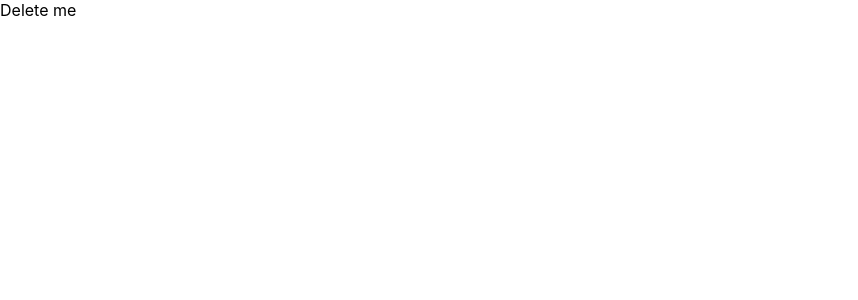
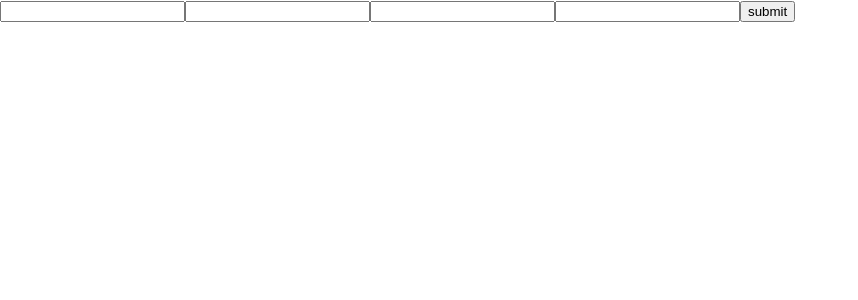
Before and after one commit to matthew-devonport/Parcel-Exercise, a React (Create React App) app: page / in a window 1280 px wide. Shown: the top 300 px of the page, without its empty margins (0-858 px from the left). Built offline with nearby package versions, Linux system fonts and the light colour scheme.

Commit message:
setup basics of form

```diff
--- a/src/App.js
+++ b/src/App.js
@@ -1,5 +1,4 @@
 import React from 'react';
-import logo from './logo.svg';
 import './App.css';
 
 import Form from './components/Form'
--- a/src/components/Form.jsx
+++ b/src/components/Form.jsx
@@ -1,13 +1,56 @@
 import React from 'react';
 
 
-function Form() {
-  return (
+class Form extends React.Component {
+    constructor(props) {
+        super(props);
+        this.state = {
+          length: '',
+          breadth: '',
+          height: '',
+          weight: ''};
+        this.handleChange = this.handleChange.bind(this);
+        this.handleSubmit = this.handleSubmit.bind(this);
 
-    <div>Delete me</div>
+
+    }
+
+    handleChange(event) {
+     this.setState(
+       {[event.target.length]: event.target.value,
+        [event.target.breadth]: event.target.value,
+        [event.target.height]: event.target.value,
+        [event.target.weight]: event.target.value
+        }
+       );
+   }
+
+   handleSubmit(event) {
+    event.preventDefault();
+    const data = {
+      name: this.state.name,
+      email: this.state.email,
+      message: this.state.message,
+      newsletter: this.state.newsletter
+    };
+
+}
+
+   render () {
+    return (
+
+    <div>
+    <form onSubmit={this.handleSubmit}>
+    <input name="length" value={this.state.length} onChange={this.handleChange}/>
+    <input name="breadth" value={this.state.breadth} onChange={this.handleChange}/>
+    <input name="height" value={this.state.height} onChange={this.handleChange}/>
+    <input name="weight" value={this.state.weight} onChange={this.handleChange}/>
+    <input type='submit' value='submit'/>
+    </form>
+    </div>
   );
 }
-
+}
 export default Form;
 
 
```
Also changed, not shown: src/Parcel.js (renamed from src/utils/Parcel.js), 2 other files (tests, documents, lock files or other folders).
